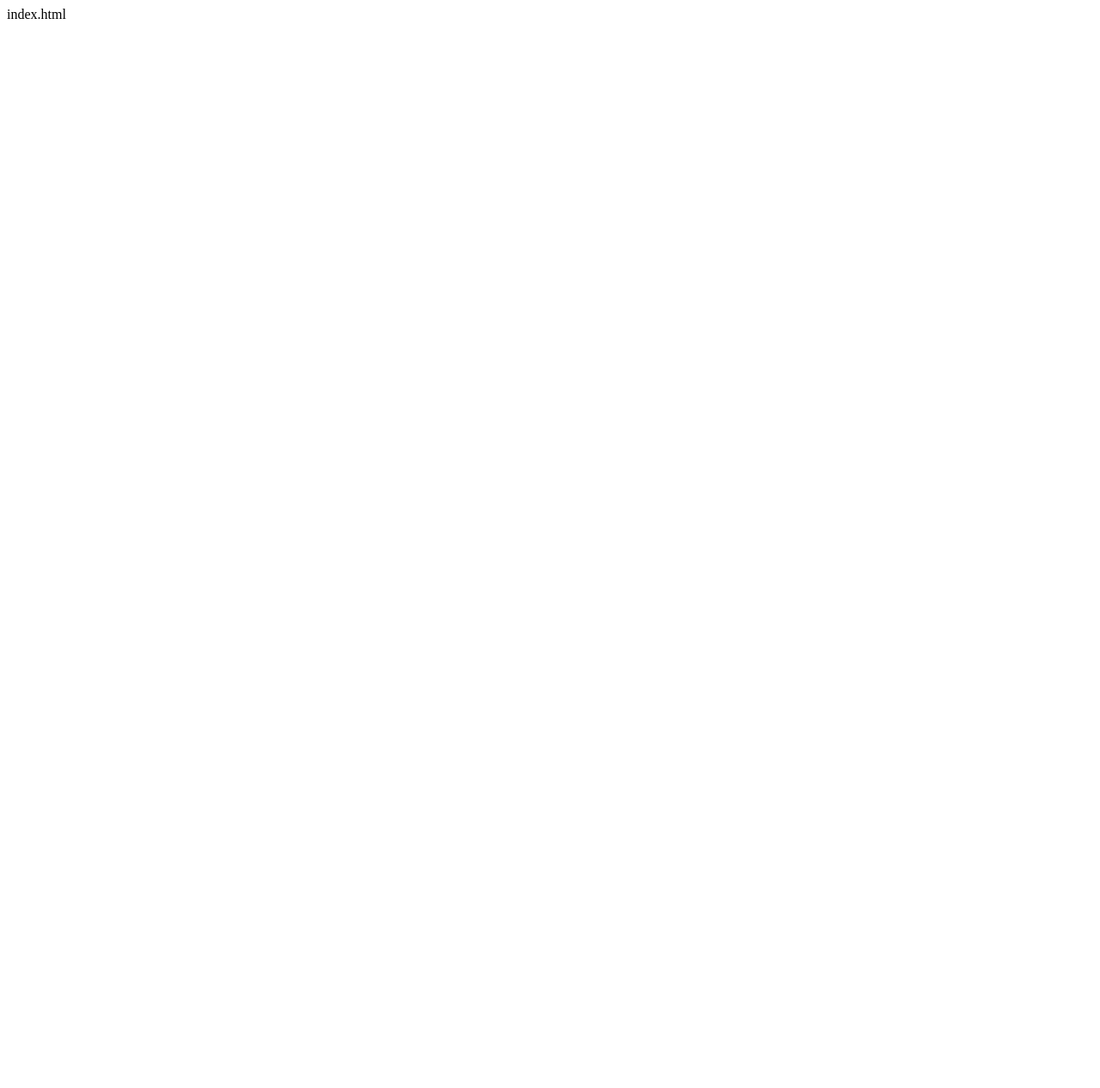
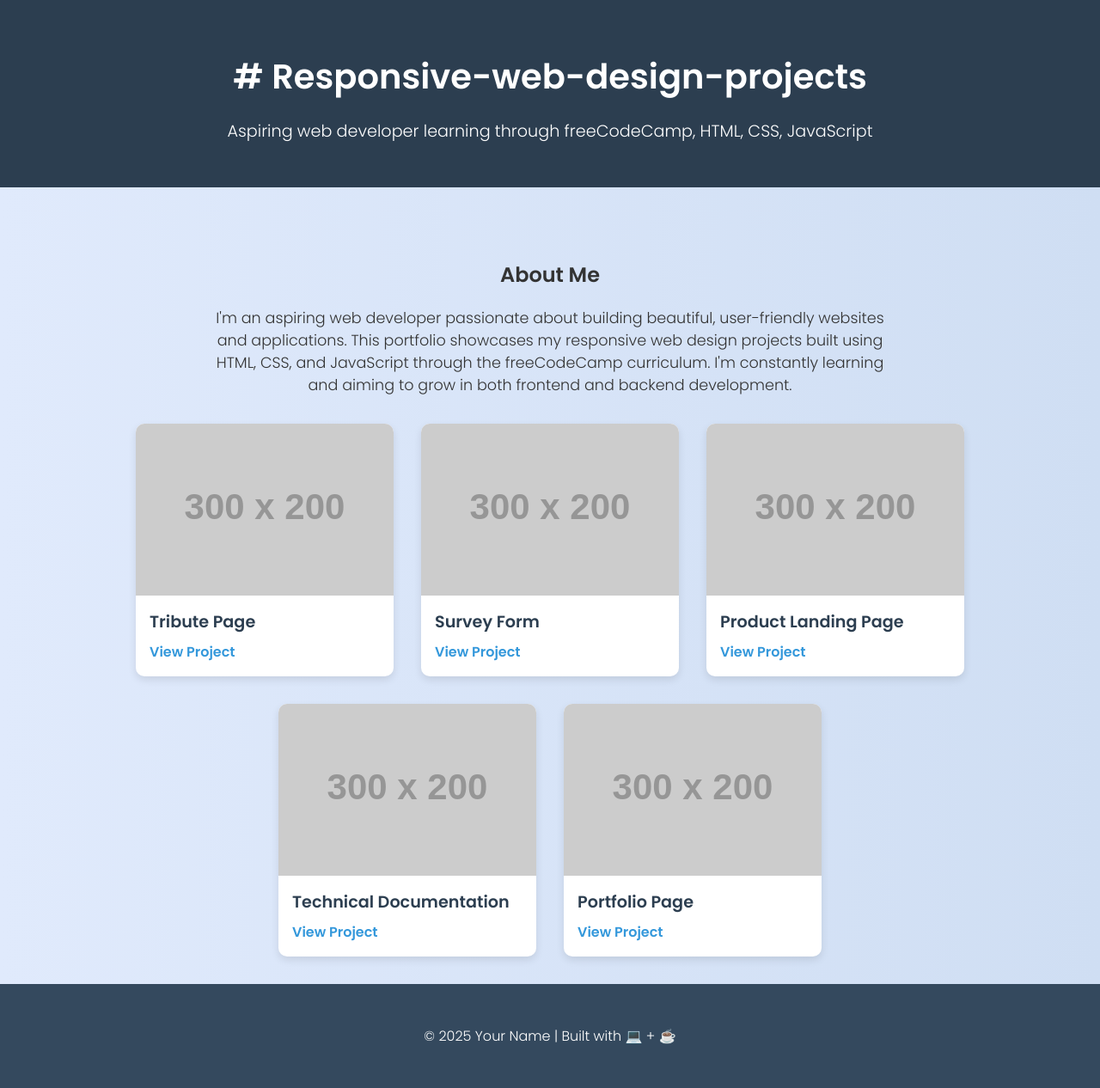
Before and after one commit to Merci257/responsive-web-design-projects, a plain HTML site: page index.html in a window 1280 px wide. Shown: the whole page at 86% size. Before the commit the page ends 800 px from the top, so only its background shows below. Drawn offline with Linux system fonts and the light colour scheme; placeholder pictures from the web are drawn by us.

Commit message:
Update index.html

```diff
--- a/index.html
+++ b/index.html
@@ -1 +1,161 @@
-index.html
+<!DOCTYPE html>
+<html lang="en">
+<head>
+  <meta charset="UTF-8" />
+  <meta name="viewport" content="width=device-width, initial-scale=1.0" />
+  <title>Responsive Web Design Projects</title>
+  <link rel="stylesheet" href="styles.css" />
+  <link href="https://fonts.googleapis.com/css2?family=Poppins:wght@300;600&display=swap" rel="stylesheet">
+  <style>
+    body {
+      margin: 0;
+      font-family: 'Poppins', sans-serif;
+      background: linear-gradient(to right, #e0eafc, #cfdef3);
+      color: #333;
+    }
+
+    header {
+      background-color: #2c3e50;
+      color: white;
+      text-align: center;
+      padding: 2rem 1rem;
+    }
+
+    header h1 {
+      font-size: 2.5rem;
+      margin-bottom: 0.5rem;
+    }
+
+    header p {
+      font-size: 1.2rem;
+      font-weight: 300;
+    }
+
+    main {
+      max-width: 1000px;
+      margin: 0 auto;
+      padding: 2rem 1rem;
+    }
+
+    .about {
+      text-align: center;
+      padding: 2rem 1rem;
+    }
+
+    .about p {
+      max-width: 800px;
+      margin: auto;
+      font-size: 1.1rem;
+    }
+
+    .project-gallery {
+      display: flex;
+      flex-wrap: wrap;
+      gap: 2rem;
+      justify-content: center;
+    }
+
+    .project {
+      background-color: white;
+      border-radius: 10px;
+      box-shadow: 0 4px 10px rgba(0, 0, 0, 0.1);
+      overflow: hidden;
+      max-width: 300px;
+      transition: transform 0.3s ease;
+    }
+
+    .project:hover {
+      transform: scale(1.05);
+    }
+
+    .project img {
+      width: 100%;
+      display: block;
+    }
+
+    .project-info {
+      padding: 1rem;
+    }
+
+    .project-info h3 {
+      margin: 0 0 0.5rem;
+      font-size: 1.2rem;
+      color: #2c3e50;
+    }
+
+    .project-info a {
+      text-decoration: none;
+      color: #3498db;
+      font-weight: bold;
+    }
+
+    footer {
+      text-align: center;
+      padding: 2rem 1rem;
+      background-color: #34495e;
+      color: white;
+    }
+  </style>
+</head>
+<body>
+  <header>
+    <h1># Responsive-web-design-projects</h1>
+    <p>Aspiring web developer learning through freeCodeCamp, HTML, CSS, JavaScript</p>
+  </header>
+
+  <main>
+    <section class="about">
+      <h2>About Me</h2>
+      <p>
+        I'm an aspiring web developer passionate about building beautiful, user-friendly websites and applications. This portfolio showcases my responsive web design projects built using HTML, CSS, and JavaScript through the freeCodeCamp curriculum. I'm constantly learning and aiming to grow in both frontend and backend development.
+      </p>
+    </section>
+
+    <section class="project-gallery">
+      <div class="project">
+        <img src="https://via.placeholder.com/300x200" alt="Tribute Page" />
+        <div class="project-info">
+          <h3>Tribute Page</h3>
+          <a href="https://codepen.io/yourprofile/pen/tribute">View Project</a>
+        </div>
+      </div>
+
+      <div class="project">
+        <img src="https://via.placeholder.com/300x200" alt="Survey Form" />
+        <div class="project-info">
+          <h3>Survey Form</h3>
+          <a href="https://codepen.io/yourprofile/pen/survey">View Project</a>
+        </div>
+      </div>
+
+      <div class="project">
+        <img src="https://via.placeholder.com/300x200" alt="Product Landing Page" />
+        <div class="project-info">
+          <h3>Product Landing Page</h3>
+          <a href="https://codepen.io/yourprofile/pen/product">View Project</a>
+        </div>
+      </div>
+
+      <div class="project">
+        <img src="https://via.placeholder.com/300x200" alt="Technical Documentation" />
+        <div class="project-info">
+          <h3>Technical Documentation</h3>
+          <a href="https://codepen.io/yourprofile/pen/documentation">View Project</a>
+        </div>
+      </div>
+
+      <div class="project">
+        <img src="https://via.placeholder.com/300x200" alt="Portfolio Page" />
+        <div class="project-info">
+          <h3>Portfolio Page</h3>
+          <a href="https://codepen.io/yourprofile/pen/portfolio">View Project</a>
+        </div>
+      </div>
+    </section>
+  </main>
+
+  <footer>
+    <p>&copy; 2025 Your Name | Built with 💻 + ☕</p>
+  </footer>
+</body>
+</html>
```
